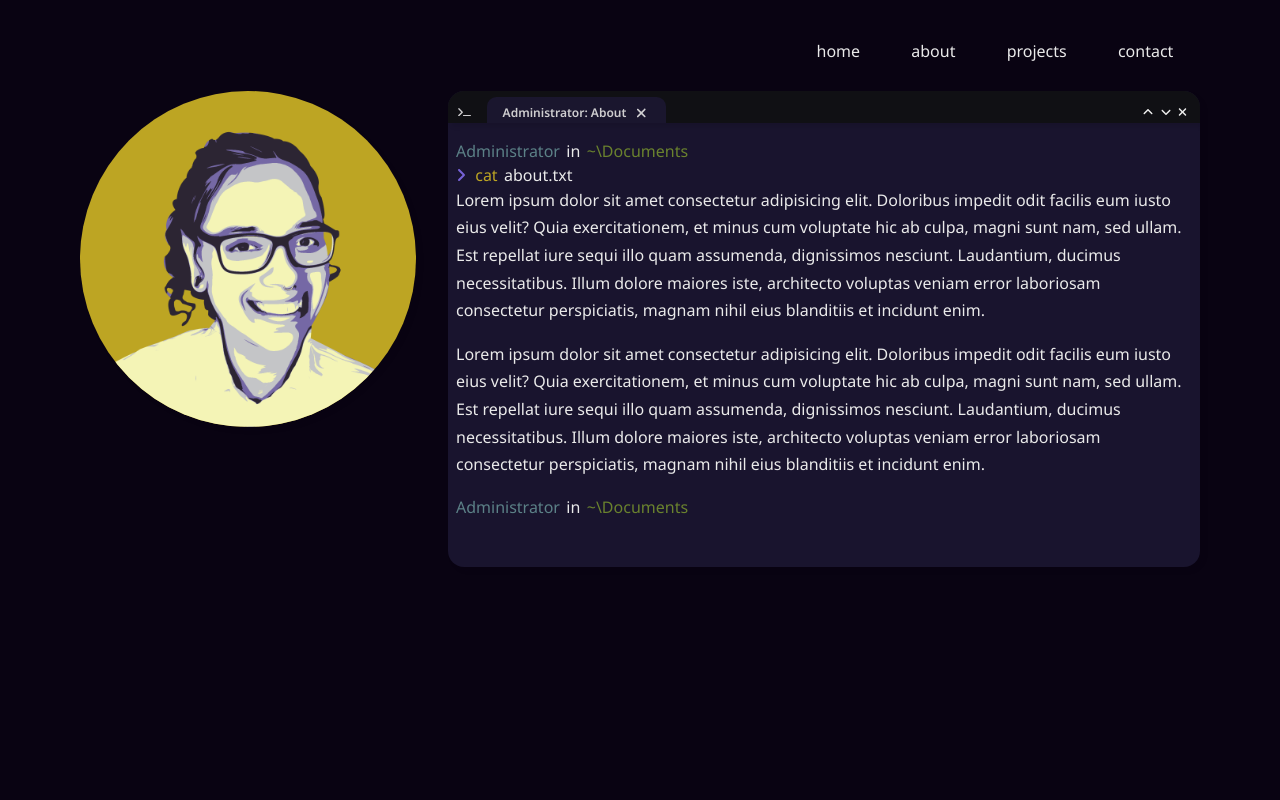
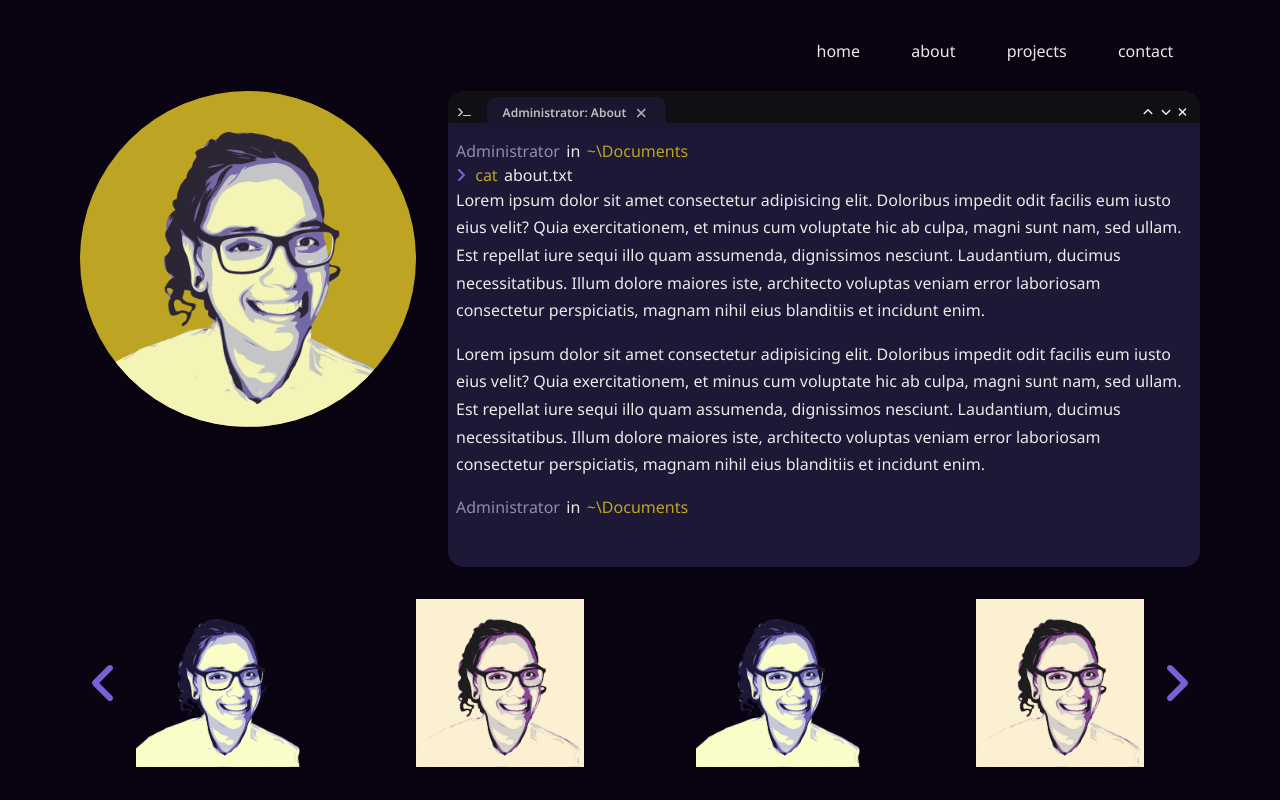
Before and after one commit to andreiafsouza/portfolio-web, a React (Create React App) app: page /about in a window 1280 px wide. Built offline with nearby package versions, Linux system fonts and the light colour scheme.

Commit message:
feat: add slide to about page

```diff
--- /dev/null
+++ b/src/pages/about/components/SkillsCarousel/ImageCarousel.js
@@ -0,0 +1,26 @@
+import React from 'react';
+import styled from 'styled-components';
+
+const CarouselSlide = styled.div`
+  display: flex;
+  align-items: center;
+  justify-content: center;
+  flex: 0 0 auto;
+  width: 25%;
+
+  img {
+    width: 60%;
+  }
+`;
+
+const ImageCarousel = ({ images }) => (
+  <>
+    {images.map((image) => (
+      <CarouselSlide key={image.id}>
+        <img src={image.src} alt={image.alt} />
+      </CarouselSlide>
+    ))}
+  </>
+);
+
+export default ImageCarousel;
--- /dev/null
+++ b/src/pages/about/components/SkillsCarousel/index.js
@@ -0,0 +1,175 @@
+import React, { useRef, useEffect } from 'react';
+import styled from 'styled-components';
+import ImageCarousel from './ImageCarousel';
+
+import { useTheme } from 'styled-components';
+import AngleUpSolid from '../../../../components/Icons/AngleUpSolid';
+
+import profile from '../../../../assets/images/profile.png';
+import profileArt from '../../../../assets/images/profile_art.jpg';
+
+const Container = styled.div`
+  position: relative;
+`;
+
+const CarouselContainer = styled.div`
+  display: flex;
+  overflow-x: scroll;
+
+  &::-webkit-scrollbar {
+    display: none;
+  }
+
+  @media (min-width: 75em) {
+    flex-wrap: nowrap;
+  }
+`;
+
+const CaretContainer = styled.div`
+  position: absolute;
+  top: 50%;
+  transform: translateY(-50%);
+  cursor: pointer;
+`;
+
+const LeftCaret = styled(CaretContainer)`
+  left: 0;
+`;
+
+const RightCaret = styled(CaretContainer)`
+  right: 0;
+`;
+
+const ResponsiveCarousel = () => {
+  const theme = useTheme();
+  const carouselRef = useRef(null);
+
+  useEffect(() => {
+    const handleScroll = (event) => {
+      if (event.key === 'ArrowRight') {
+        carouselRef.current.scrollBy({
+          left: window.innerWidth / 2,
+          behavior: 'smooth'
+        });
+
+        if (
+          carouselRef.current.scrollLeft >=
+          carouselRef.current.scrollWidth - window.innerWidth
+        ) {
+          carouselRef.current.scrollTo({
+            left: 0,
+            behavior: 'smooth'
+          });
+        }
+      } else if (event.key === 'ArrowLeft') {
+        carouselRef.current.scrollBy({
+          left: -window.innerWidth / 2,
+          behavior: 'smooth'
+        });
+
+        if (carouselRef.current.scrollLeft <= 0) {
+          carouselRef.current.scrollTo({
+            left: carouselRef.current.scrollWidth,
+            behavior: 'smooth'
+          });
+        }
+      }
+    };
+
+    window.addEventListener('keydown', handleScroll);
+
+    return () => {
+      window.removeEventListener('keydown', handleScroll);
+    };
+  }, []);
+
+  const handleClick = (event) => {
+    if (event.currentTarget.dataset.direction === 'left') {
+      carouselRef.current.scrollBy({
+        left: -window.innerWidth / 2,
+        behavior: 'smooth'
+      });
+
+      if (carouselRef.current.scrollLeft <= 0) {
+        carouselRef.current.scrollTo({
+          left: carouselRef.current.scrollWidth,
+          behavior: 'smooth'
+        });
+      }
+    } else if (event.currentTarget.dataset.direction === 'right') {
+      carouselRef.current.scrollBy({
+        left: window.innerWidth / 2,
+        behavior: 'smooth'
+      });
+
+      if (
+        carouselRef.current.scrollLeft >=
+        carouselRef.current.scrollWidth - window.innerWidth
+      ) {
+        carouselRef.current.scrollTo({
+          left: 0,
+          behavior: 'smooth'
+        });
+      }
+    }
+  };
+
+  const images = [
+    {
+      id: 1,
+      src: profile,
+      alt: 'Image 1'
+    },
+    {
+      id: 2,
+      src: profileArt,
+      alt: 'Image 2'
+    },
+    {
+      id: 3,
+      src: profile,
+      alt: 'Image 3'
+    },
+    {
+      id: 4,
+      src: profileArt,
+      alt: 'Image 4'
+    },
+    {
+      id: 5,
+      src: profile,
+      alt: 'Image 5'
+    },
+    {
+      id: 6,
+      src: profileArt,
+      alt: 'Image 6'
+    },
+    {
+      id: 7,
+      src: profile,
+      alt: 'Image 7'
+    },
+    {
+      id: 8,
+      src: profileArt,
+      alt: 'Image 8'
+    }
+  ];
+
+  return (
+    <Container>
+      <LeftCaret data-direction="left" onClick={handleClick}>
+        <AngleUpSolid size={48} color={theme.svgLinesColor} rotate={-90} />
+      </LeftCaret>
+      <CarouselContainer ref={carouselRef}>
+        <ImageCarousel images={images} />
+      </CarouselContainer>
+      <RightCaret data-direction="right" onClick={handleClick}>
+        <AngleUpSolid size={48} color={theme.svgLinesColor} rotate={90} />
+      </RightCaret>
+    </Container>
+  );
+};
+
+export default ResponsiveCarousel;
--- a/src/pages/about/index.js
+++ b/src/pages/about/index.js
@@ -1,11 +1,13 @@
 /* style */
 import { useTheme } from 'styled-components';
 import profile from '../../assets/images/profile.png';
+import profileArt from '../../assets/images/profile_art.jpg';
 import AngleDownSolid from '../../components/Icons/AngleDownSolid';
 import AngleUpSolid from '../../components/Icons/AngleUpSolid';
 import Terminal from '../../components/Icons/Terminal';
 import XMarkSolid from '../../components/Icons/XMarkSolid';
-import { ProfileLinesAbout } from './components/ProfileLinesAbout/ProfileLinesAbout';
+import { ProfileLinesAbout } from './components/ProfileLinesAbout';
+import ResponsiveCarousel from './components/SkillsCarousel';
 import * as S from './styles';
 
 export const About = () => {
@@ -37,8 +39,13 @@ export const About = () => {
           </S.AboutParagraphHeader>
           <S.AboutParagraphContainer>
             <S.TerminalLine>
-              <S.WordColoring color={'#5C8187'}>Administrator</S.WordColoring>
-              in <S.WordColoring color={'#6A822E'}>~\Documents</S.WordColoring>
+              <S.WordColoring color={theme.textColor.secondary[200]}>
+                Administrator
+              </S.WordColoring>
+              in{' '}
+              <S.WordColoring color={theme.profileBgColor}>
+                ~\Documents
+              </S.WordColoring>
             </S.TerminalLine>
             <S.TerminalLine>
               <AngleUpSolid size={16} color={theme.svgLinesColor} rotate={90} />
@@ -64,8 +71,13 @@ export const About = () => {
               perspiciatis, magnam nihil eius blanditiis et incidunt enim.
             </S.AboutParagraph>
             <S.TerminalLine>
-              <S.WordColoring color={'#5C8187'}>Administrator</S.WordColoring>{' '}
-              in <S.WordColoring color={'#6A822E'}>~\Documents</S.WordColoring>
+              <S.WordColoring color={theme.textColor.secondary[200]}>
+                Administrator
+              </S.WordColoring>{' '}
+              in{' '}
+              <S.WordColoring color={theme.profileBgColor}>
+                ~\Documents
+              </S.WordColoring>
             </S.TerminalLine>
             <S.TerminalLine>
               <AngleUpSolid size={16} color={theme.svgLinesColor} rotate={90} />
@@ -73,6 +85,7 @@ export const About = () => {
           </S.AboutParagraphContainer>
         </S.AboutTerminalContainer>
       </S.AboutInfoContainer>
+      <ResponsiveCarousel />
     </S.Container>
   );
 };
--- a/src/pages/about/styles.js
+++ b/src/pages/about/styles.js
@@ -9,6 +9,8 @@ const cursorBlink = keyframes`
 `;
 
 export const Container = styled.div`
+  max-width: 137.5rem;
+  margin: 0 auto;
   position: relative;
   padding-top: 3.7rem;
   padding-inline: 1rem;
@@ -19,8 +21,6 @@ export const Container = styled.div`
 `;
 
 export const AboutInfoContainer = styled.div`
-  max-width: 137.5rem;
-  margin: 0 auto;
   display: grid;
   justify-items: center;
   align-items: flex-start;
@@ -39,6 +39,12 @@ export const ImageContainer = styled.div`
   position: relative;
   max-width: 30rem;
   background-color: ${(props) => props.theme.profileBgColor};
+  /*   background: linear-gradient(
+    #090312 50%,
+    #5a273d 65%,
+    #a9543a 75%,
+    #bda523 100%
+  ); */
   z-index: 0;
   border-radius: 50%;
   align-items: flex-start;
@@ -51,7 +57,7 @@ export const ImageProfile = styled.img`
 `;
 
 export const AboutTerminalContainer = styled.div`
-  background-color: rgba(29, 24, 53, 0.8);
+  background-color: ${(props) => props.theme.backgroundColor.primary[500]};
   border-radius: 1rem;
   overflow: hidden;
   ${mainBoxShadow}
@@ -66,7 +72,7 @@ export const AboutParagraphHeader = styled.div`
   padding-top: 0.4rem;
   padding-inline: 0.6rem;
   ${mainBoxShadow}
-  background-color: #101014;
+  background-color: ${(props) => props.theme.backgroundColor.neutral[900]};
 `;
 
 export const AboutTerminalHeaderLeft = styled.div`
@@ -91,9 +97,10 @@ export const AboutTerminalHeaderTag = styled.div`
   white-space: nowrap;
   border-top-left-radius: 0.6rem;
   border-top-right-radius: 0.6rem;
-  background-color: rgba(29, 24, 53, 0.8);
+  opacity: 0.8;
+  background-color: ${(props) => props.theme.backgroundColor.primary[500]};
   font-size: ${(props) => props.theme.fontSizes.sm};
-  color: ${(props) => props.theme.textColor.main[200]};
+  color: ${(props) => props.theme.textColor.main[100]};
   font-weight: ${(props) => props.theme.fontWeights.bold};
 `;
 
--- a/src/pages/home/index.js
+++ b/src/pages/home/index.js
@@ -1,6 +1,6 @@
 /* components */
 import { Button } from '../../components/Button';
-import { ProfileLines } from './components/ProfileLines/ProfileLines';
+import { ProfileLines } from './components/ProfileLines';
 import { BackgroundPurpleLines } from '../../components/BackgroundPurpleLines';
 /* icons */
 import { AccountCircleOutlined } from '../../components/Icons/AccountCircleOutlined';
--- a/src/theme/darkTheme.js
+++ b/src/theme/darkTheme.js
@@ -10,6 +10,9 @@ export const darkTheme = {
     },
     secondary: {
       800: colors.secondary[800]
+    },
+    neutral: {
+      900: colors.neutral[900]
     }
   },
   textColor: {
@@ -35,6 +38,7 @@ export const darkTheme = {
   shadows: {
     main: colors.shadows[800]
   },
+  accentGreen: colors.accent.green,
   svgLinesColor: colors.accent.purple,
   profileBgColor: colors.accent.yellow,
   fontSizes: typography.fontSizes,
```
Also changed, not shown: src/components/Icons/ReactSolid.js (added, +16 -0 lines), src/pages/about/components/SkillsCarousel/styles.js (added, +29 -0 lines), src/assets/images/profile_art.jpg (added), src/pages/about/components/ProfileLinesAbout/index.js (renamed from src/pages/about/components/ProfileLinesAbout/ProfileLinesAbout.js), src/pages/about/components/SkillsCarousel/icons/reactIcon.svg (added), src/pages/home/components/ProfileLines/index.js (renamed from src/pages/home/components/ProfileLines/ProfileLines.js).
